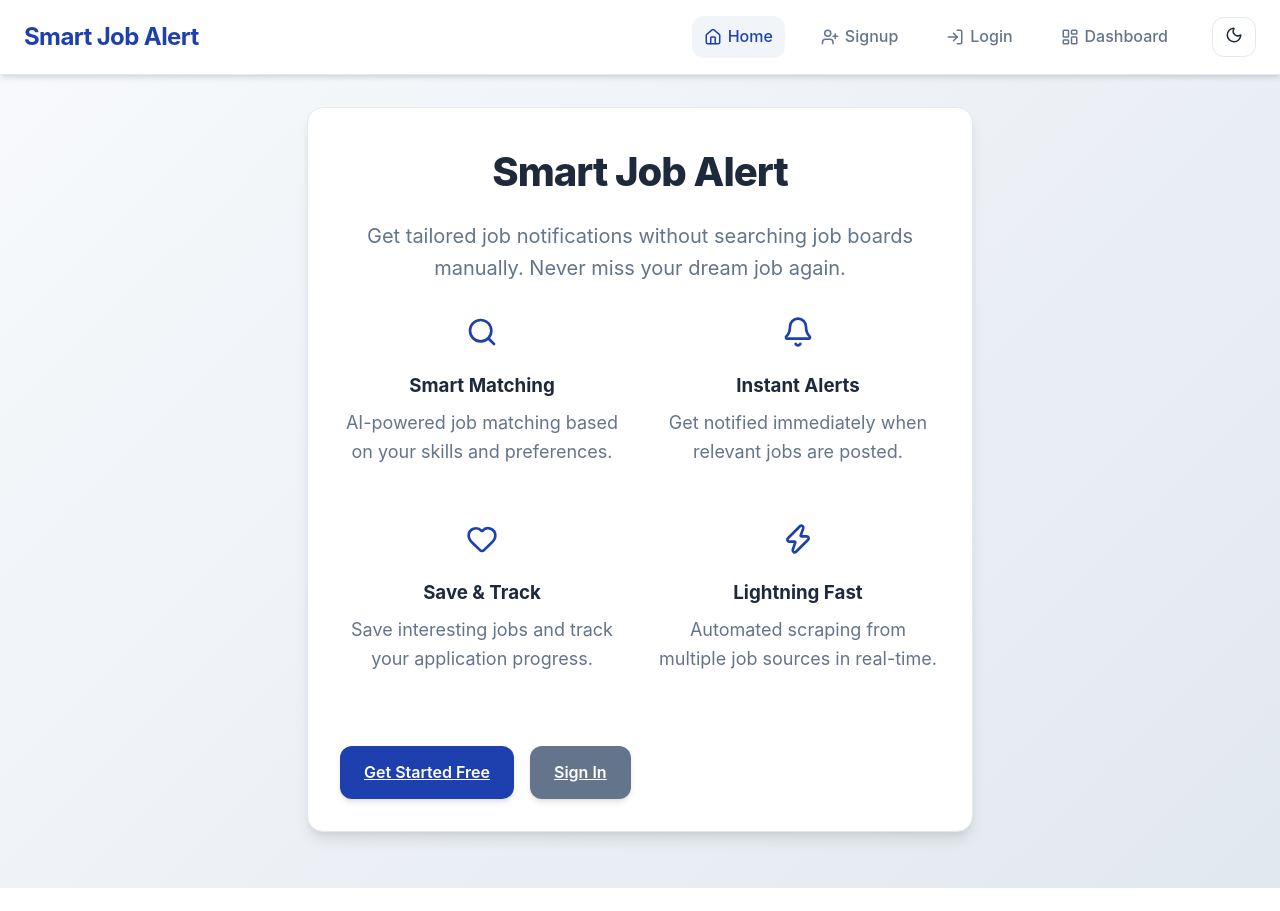
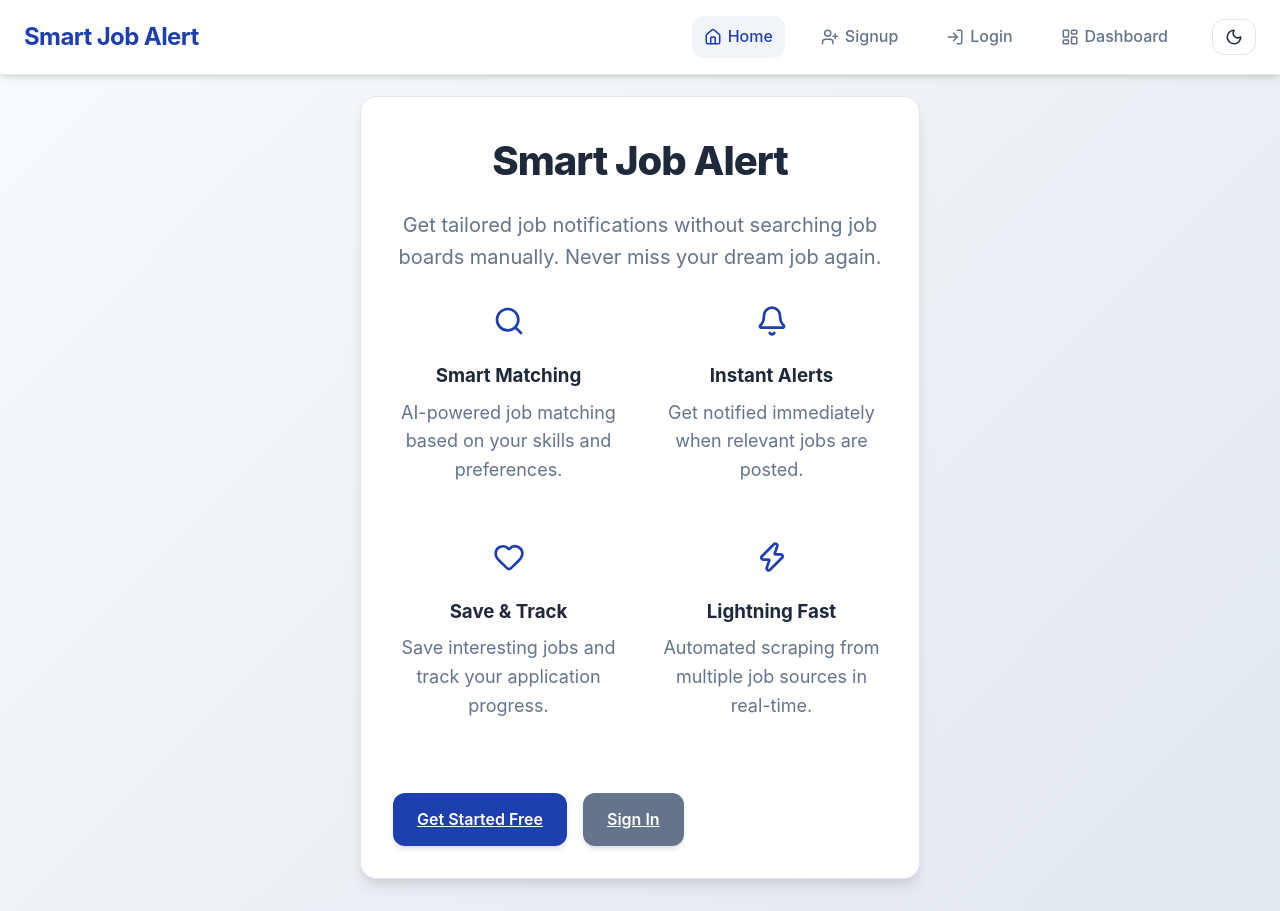
Before and after one commit to RolandBissah10/Smart-Job-Alert-System, a React (Vite) app in the folder frontend/: page / in a window 1280 px wide. Before the commit the page ends 888 px from the top, so only its background shows below. Built offline with nearby package versions, Linux system fonts and the light colour scheme; no server answers.

Commit message:
Implement UI features

```diff
--- a/frontend/src/App.jsx
+++ b/frontend/src/App.jsx
@@ -7,7 +7,7 @@ import Dashboard from './pages/Dashboard';
 
 export default function App() {
   return (
-    <BrowserRouter>
+    <BrowserRouter future={{ v7_startTransition: true, v7_relativeSplatPath: true }}>
       <div className="app-shell">
         <Navbar />
         <main>
--- a/frontend/src/components/Navbar.jsx
+++ b/frontend/src/components/Navbar.jsx
@@ -1,25 +1,40 @@
+import { useState } from 'react';
 import { NavLink } from 'react-router-dom';
-import { Home, UserPlus, LogIn, LayoutDashboard } from 'lucide-react';
+import { Home, UserPlus, LogIn, LayoutDashboard, Menu, X } from 'lucide-react';
 import DarkModeToggle from './DarkModeToggle';
 
 export default function Navbar() {
+  const [menuOpen, setMenuOpen] = useState(false);
+
   return (
     <header className="navbar">
       <div className="brand">Smart Job Alert</div>
-      <nav>
-        <NavLink to="/" end>
+      <div className="navbar-controls">
+        <button
+          className="navbar-toggle"
+          onClick={() => setMenuOpen((open) => !open)}
+          aria-label={menuOpen ? 'Close navigation menu' : 'Open navigation menu'}
+          type="button"
+        >
+          {menuOpen ? <X size={20} /> : <Menu size={20} />}
+        </button>
+        <DarkModeToggle />
+      </div>
+
+      <nav className={`navbar-menu ${menuOpen ? 'open' : ''}`}>
+        <NavLink to="/" end onClick={() => setMenuOpen(false)}>
           <Home size={18} />
           Home
         </NavLink>
-        <NavLink to="/signup">
+        <NavLink to="/signup" onClick={() => setMenuOpen(false)}>
           <UserPlus size={18} />
           Signup
         </NavLink>
-        <NavLink to="/login">
+        <NavLink to="/login" onClick={() => setMenuOpen(false)}>
           <LogIn size={18} />
           Login
         </NavLink>
-        <NavLink to="/dashboard">
+        <NavLink to="/dashboard" onClick={() => setMenuOpen(false)}>
           <LayoutDashboard size={18} />
           Dashboard
         </NavLink>
--- a/frontend/src/styles.css
+++ b/frontend/src/styles.css
@@ -128,12 +128,19 @@ main {
   border-bottom: 1px solid var(--border);
   padding: 16px 24px;
   box-shadow: var(--shadow);
-  position: sticky;
+  position: fixed;
   top: 0;
-  z-index: 50;
+  left: 0;
+  width: 100%;
+  z-index: 100;
   display: flex;
   justify-content: space-between;
   align-items: center;
+  gap: 16px;
+}
+
+main {
+  padding-top: 96px;
 }
 
 .navbar .brand {
@@ -143,7 +150,39 @@ main {
   letter-spacing: -0.025em;
 }
 
-.navbar nav {
+.navbar-menu {
+  display: flex;
+  gap: 24px;
+  align-items: center;
+}
+
+.navbar-toggle {
+  display: none;
+  background: transparent;
+  border: 1px solid var(--border);
+  border-radius: 12px;
+  color: var(--text);
+  padding: 10px;
+  cursor: pointer;
+  transition: background 0.2s ease, transform 0.1s ease;
+}
+
+.navbar-toggle:hover {
+  background: var(--surface);
+}
+
+.navbar-controls {
+  display: flex;
+  align-items: center;
+  gap: 8px;
+  margin-left: auto;
+}
+
+.navbar-controls .button {
+  display: none;
+}
+
+.navbar-menu {
   display: flex;
   gap: 24px;
   align-items: center;
@@ -183,6 +222,15 @@ main {
   justify-content: center;
   text-align: center;
   min-height: 60vh;
+  width: 100%;
+  max-width: 560px;
+  margin: 0 auto;
+}
+
+.page-center > div {
+  width: 100%;
+  max-width: 520px;
+  margin: 0 auto;
 }
 
 .page h1 {
@@ -225,9 +273,40 @@ main {
 .form-grid label > span {
   display: flex;
   align-items: center;
-  gap: 8px;
+  gap: 12px;
   font-weight: 600;
   color: var(--text);
+}
+
+.form-grid {
+  display: grid;
+  gap: 20px;
+  margin: 24px auto 0;
+  width: 100%;
+  max-width: 460px;
+}
+
+.page-center > div {
+  width: 100%;
+  max-width: 520px;
+  margin: 0 auto;
+}
+
+.button {
+  display: inline-flex;
+  align-items: center;
+  justify-content: center;
+  gap: 10px;
+  padding: 14px 24px;
+  background: var(--primary);
+  color: white;
+  border: none;
+  border-radius: var(--radius);
+  cursor: pointer;
+  font-weight: 600;
+  font-size: 1rem;
+  transition: background 0.2s ease, transform 0.1s ease;
+  box-shadow: var(--shadow);
 }
 
 input, textarea {
@@ -447,23 +526,69 @@ input:focus, textarea:focus {
 
 @media (max-width: 768px) {
   main {
-    padding: 16px;
+    padding: 96px 16px 16px;
   }
 
   .navbar {
     padding: 12px 16px;
     flex-wrap: wrap;
     gap: 16px;
+    position: fixed;
+    top: 0;
+    left: 0;
+    width: 100%;
+    z-index: 100;
   }
 
-  .navbar nav {
+  .navbar .brand {
+    flex-basis: 100%;
+  }
+
+  .navbar-toggle {
+    display: inline-flex;
+  }
+
+  .navbar-menu {
+    display: none !important;
+    position: absolute;
+    top: 100%;
+    left: 0;
+    right: 0;
+    flex-direction: row;
+    flex-wrap: wrap;
     gap: 12px;
-    flex-wrap: wrap;
+    width: calc(100% - 32px);
+    background: var(--background);
+    border: 1px solid var(--border);
+    border-radius: 16px;
+    padding: 16px;
+    box-shadow: var(--shadow-lg);
+    z-index: 100;
+    margin: 8px 16px;
+  }
+
+  .navbar-menu.open {
+    display: flex !important;
+  }
+
+  .navbar-controls .button {
+    display: flex;
+  }
+
+  .navbar-menu .button {
+    display: none;
   }
 
   .navbar nav a {
-    padding: 6px 10px;
-    font-size: 0.9rem;
+    padding: 10px 14px;
+    font-size: 0.95rem;
+    width: auto;
+    flex: 1 1 45%;
+    justify-content: center;
+  }
+
+  .navbar nav a span {
+    width: 100%;
   }
 
   .page {
```
